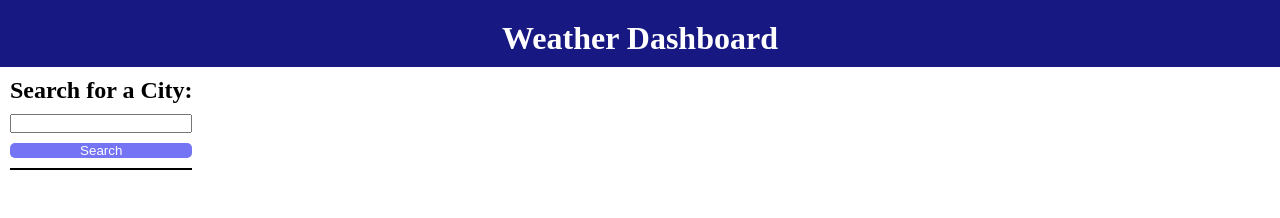
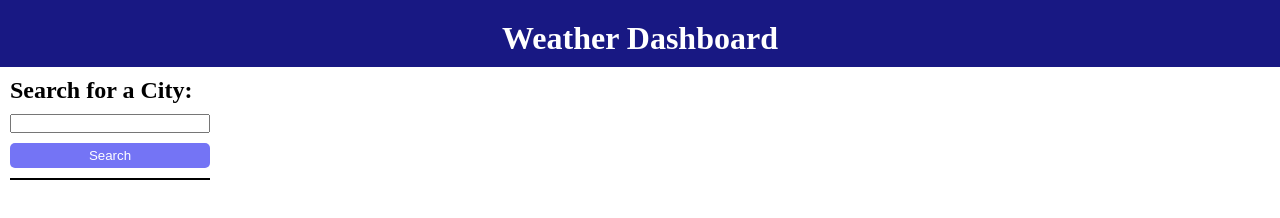
Before and after one commit to jboyce313/weather-dashboard, a plain HTML site: page index.html in a window 1280 px wide. Drawn offline with nearby package versions, Linux system fonts and the light colour scheme.

Commit message:
edited search css

```diff
--- a/assets/style.css
+++ b/assets/style.css
@@ -15,11 +15,16 @@ button {
   background-color: gray;
   border: none;
   border-radius: 5px;
+  padding: 5px 0 5px 0;
 }
 
 #search-btn {
   background-color: rgb(116, 116, 245);
   color: white;
+}
+
+#search-box {
+  width: 200px;
 }
 
 h1 {
```
